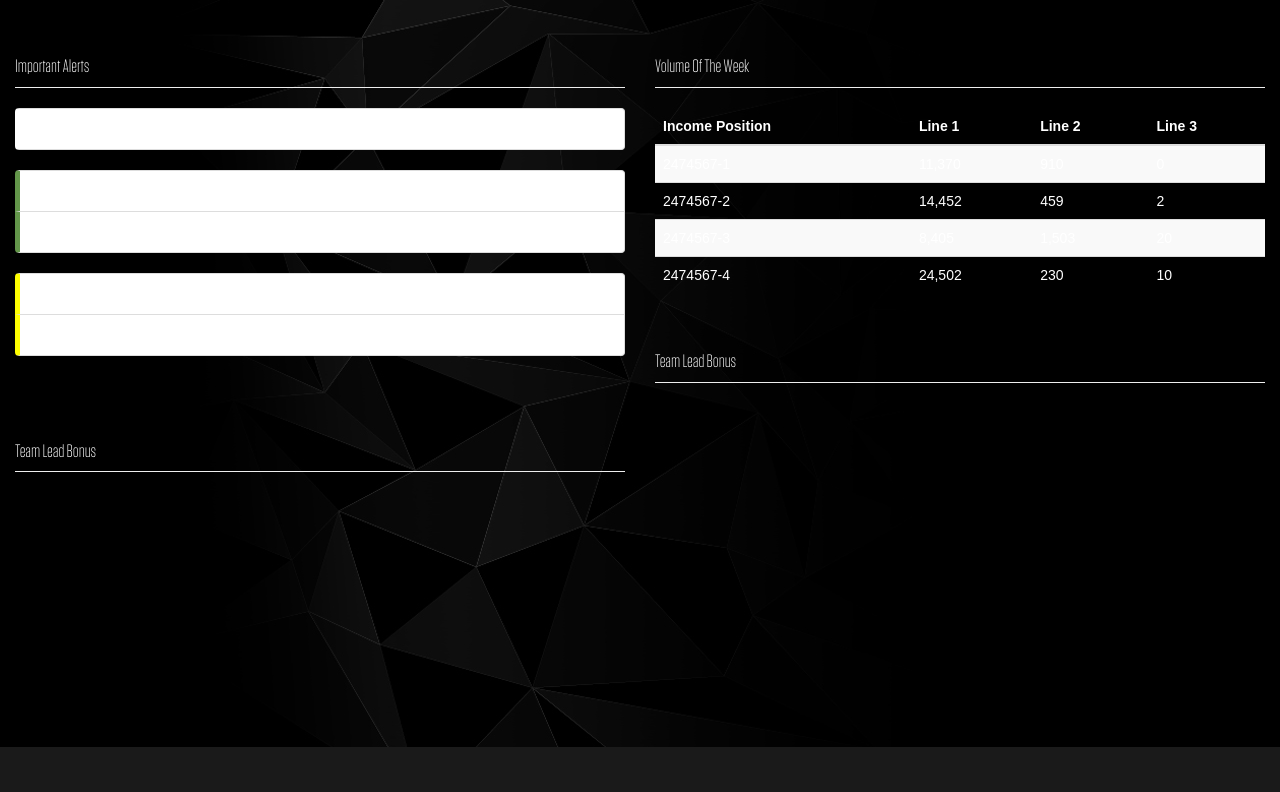
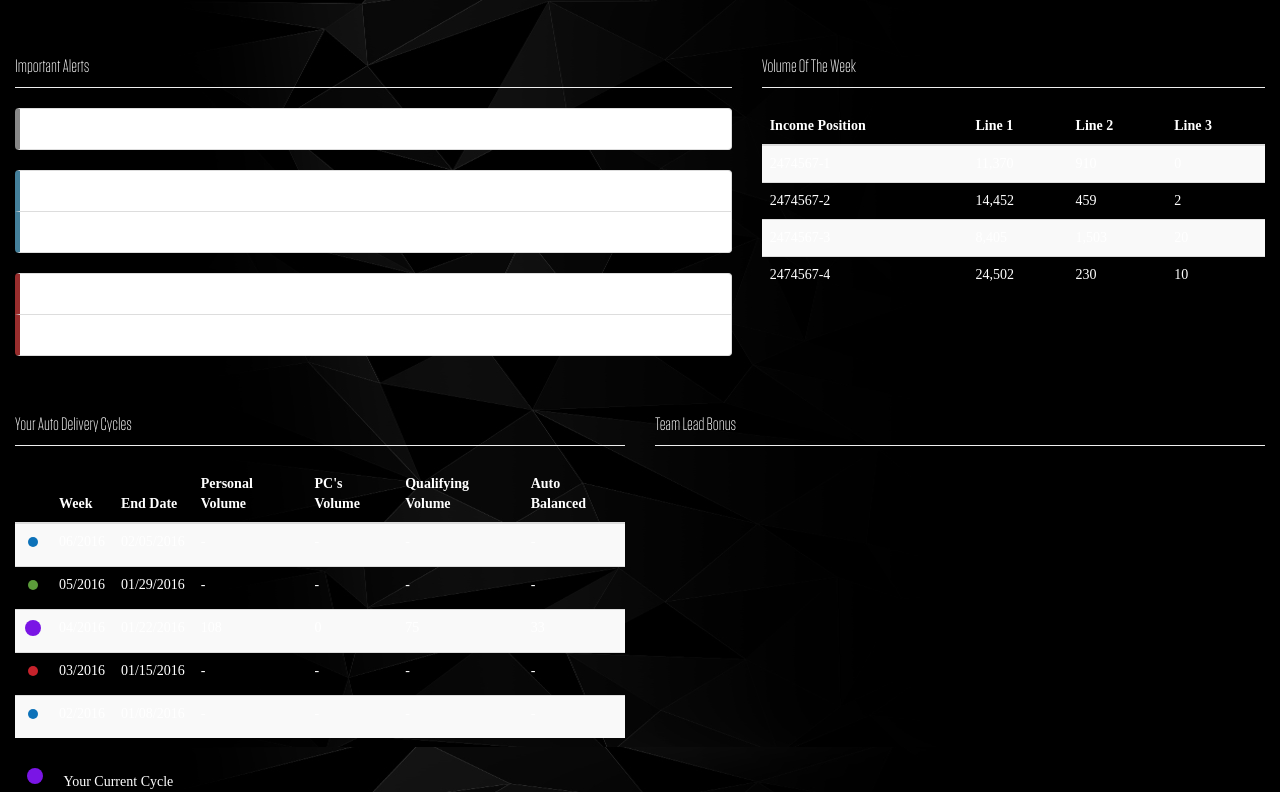
Before and after one commit to it0a/air, a plain HTML site: page home.html in a window 1280 px wide. Shown: the part 53-845 px from the top of the page. Before the commit the page ends 800 px from the top, so only its background shows below. Drawn offline with nearby package versions, Linux system fonts and the light colour scheme; files whose address does not match are found by name; a web font is replaced by a local one.

Commit message:
Adding changes

```diff
--- a/css/app.css
+++ b/css/app.css
@@ -99,20 +99,20 @@ h1, h2, h3, h4, h5, h6 {
 }
 
 .content {
-    font-family: 'Arial', 'Helvetica', 'Helvetica Neue';
+    font-family: 'Chivo';
     font-size: 14px;
 }
 
 .alert-item-positive {
-    border-left-color: #63964A;
+    border-left-color: #447F9A;
 }
 
 .alert-item-neutral {
-    border-left-color: white;
+   border-left-color: #888888;
 }
 
 .alert-item-negative {
-    border-left-color: yellow;
+    border-left-color: #982D2D;
 }
 
 .alert-item-positive,
--- a/home.html
+++ b/home.html
@@ -9,6 +9,9 @@
 
     <!-- Bootstrap CSS -->
     <link href="https://maxcdn.bootstrapcdn.com/bootswatch/3.3.6/cyborg/bootstrap.min.css" rel="stylesheet" integrity="sha256-P5gS9tfR0S0WBWIsn0OUp1YR2pcYMGwgfwjxX3AqncA= sha512-Jwcua5M3o+swptQ5w8vJxSuiFjfuTG0mwkJAQ/XMoT8dLVr7ZyhiLxEZPwuDSTtQEl22wYbdfQAlGxd7otaCJw==" crossorigin="anonymous">
+
+    <!-- Chivo Font -->
+    <link rel="stylesheet" type="text/css" href="//fonts.googleapis.com/css?family=Chivo"/>
 
     <link rel="stylesheet" href="css/app.css">
     <title>ARIIX</title>
@@ -197,7 +200,7 @@
 
     <div class="container-fluid content">
       <div class="row">
-        <div class="col-md-6">
+        <div class="col-md-7">
           <h4 class="page-header">
             Important Alerts
           </h4>
@@ -223,7 +226,7 @@
             </li>
           </ul>
         </div>
-        <div class="col-md-6">
+        <div class="col-md-5">
           <h4 class="page-header">
             Volume Of The Week
           </h4>
@@ -264,10 +267,98 @@
             </tbody>
           </table>
         </div>
+      </div>
+      <div class="row">
         <div class="col-md-6">
           <h4 class="page-header">
-            Team Lead Bonus
+            Your Auto Delivery Cycles
           </h4>
+          <div class="table-responsive">
+            <table class="table table-striped">
+              <thead>
+                <tr>
+                  <th>&nbsp;</th>
+                  <th>Week</th>
+                  <th>End Date</th>
+                  <th>Personal Volume</th>
+                  <th>PC's Volume</th>
+                  <th>Qualifying Volume</th>
+                  <th>Auto Balanced</th>
+                </tr>
+              </thead>
+              <tbody>
+                <tr>
+                  <td>
+                    <svg xmlns="http://www.w3.org/2000/svg" version="1.1" height="20" width="20">
+                      <circle cx="10" cy="10" r="5" fill="rgba(13, 114, 185, 1)"></circle>
+                    </svg>
+                  </td>
+                  <td>06/2016</td>
+                  <td>02/05/2016</td>
+                  <td>-</td>
+                  <td>-</td>
+                  <td>-</td>
+                  <td>-</td>
+                </tr>
+                <tr>
+                  <td>
+                    <svg xmlns="http://www.w3.org/2000/svg" version="1.1" height="20" width="20">
+                      <circle cx="10" cy="10" r="5" fill="rgba(91, 155, 58, 1)"></circle>
+                    </svg>
+                  </td>
+                  <td>05/2016</td>
+                  <td>01/29/2016</td>
+                  <td>-</td>
+                  <td>-</td>
+                  <td>-</td>
+                  <td>-</td>
+                </tr>
+                <tr>
+                  <td>
+                    <svg xmlns="http://www.w3.org/2000/svg" version="1.1" height="20" width="20">
+                      <circle cx="10" cy="10" r="8" fill="rgba(122, 21, 229, 1)"></circle>
+                    </svg>
+                  </td>
+                  <td>04/2016</td>
+                  <td>01/22/2016</td>
+                  <td>108</td>
+                  <td>0</td>
+                  <td>75</td>
+                  <td>33</td>
+                </tr>
+                <tr>
+                  <td>
+                    <svg xmlns="http://www.w3.org/2000/svg" version="1.1" height="20" width="20">
+                      <circle cx="10" cy="10" r="5" fill="rgba(198, 34, 43, 1)"></circle>
+                    </svg>
+                  </td>
+                  <td>03/2016</td>
+                  <td>01/15/2016</td>
+                  <td>-</td>
+                  <td>-</td>
+                  <td>-</td>
+                  <td>-</td>
+                </tr>
+                <tr>
+                  <td>
+                    <svg xmlns="http://www.w3.org/2000/svg" version="1.1" height="20" width="20">
+                      <circle cx="10" cy="10" r="5" fill="rgba(13, 114, 185, 1)"></circle>
+                    </svg>
+                  </td>
+                  <td>02/2016</td>
+                  <td>01/08/2016</td>
+                  <td>-</td>
+                  <td>-</td>
+                  <td>-</td>
+                  <td>-</td>
+                </tr>
+              </tbody>
+            </table>
+          </div>
+          <div style="padding: 8px 10px 0px 10px;">
+            <svg xmlns="http://www.w3.org/2000/svg" version="1.1" height="20" width="20"><circle cx="10" cy="10" r="8" fill="rgba(122, 21, 229, 1)"></circle></svg>
+            <span class="aui-font-color-2" style="padding-left: 15px;">Your Current Cycle</span>
+          </div>
         </div>
         <div class="col-md-6">
           <h4 class="page-header">
```
